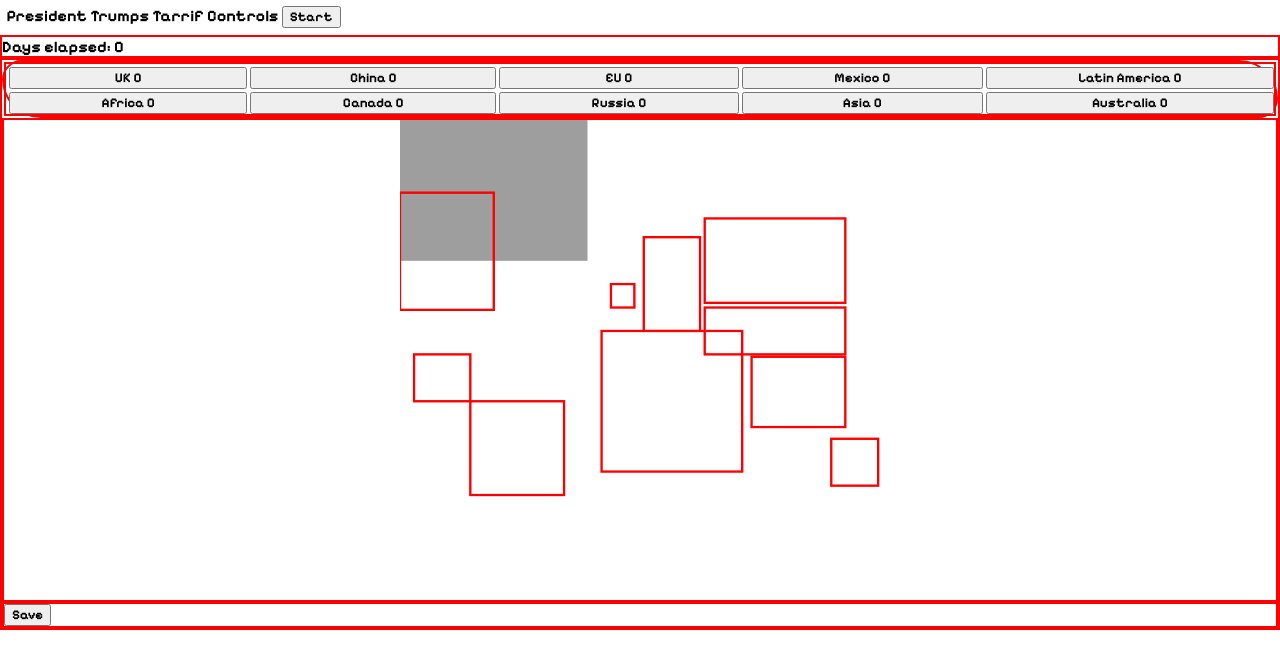
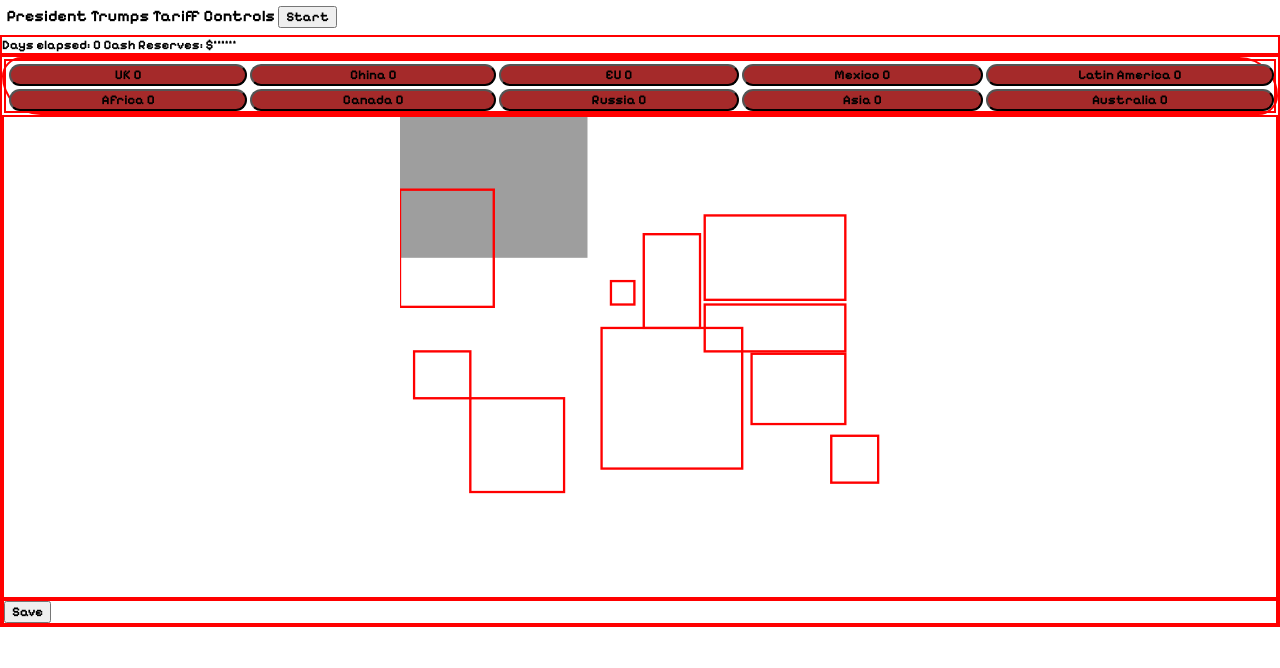
Before and after one commit to deye1986/tariffGame, a plain HTML site: page index.html in a window 1280 px wide. Drawn offline with Linux system fonts and the light colour scheme.

Commit message:
Stylesheet changes, flag images uploaded for testing within dialog box. Image file uploaded.

```diff
--- a/app.js
+++ b/app.js
@@ -65,7 +65,9 @@
       { tarrif: 40, response: 'Oh you better not you god damn America, we will not be bullied!' },
       { tarrif: 60, response: 'Oh no, not cool America, we will sell your bonds if you carry on' },
       { tarrif: 100, response: "We don't care America, you need us more than we need you!" }
-    ] },
+    ],
+    flagImage: 'flags/flagImageChina.png'
+  },
   { id: 3, name: 'EU', tarrif: 0,
     imgCords: { x: 580, y: 350, width: 120, height: 200 } },
   { id: 4, name: 'Mexico', tarrif: 0,
--- a/index.html
+++ b/index.html
@@ -10,14 +10,15 @@
 </head>
 <body>
     <header>
-        President Trumps Tarrif Controls
+        President Trumps Tariff Controls
       <button onclick="playTime = setInterval(counter, 1000)"
         id="start-game-button" type="button">
         Start
       </button>
     </header>
     <div class="game-status">
-      <p>Days elapsed: <span id="game-timer">0</span></p>
+      <p id="days-elapsed-text">Days elapsed: <span id="game-timer">0</span> Cash Reserves:
+      <span id="cash-reserves-text">$******</span></p>
     </div>
     <nav>
 
--- a/styles.css
+++ b/styles.css
@@ -1,4 +1,3 @@
-/* element edges to be removed when finished */
 
 @font-face {
   font-family: 'PixelifySans-Bold';
@@ -18,6 +17,19 @@
   padding: 0.2rem;
  }
 
+ canvas{
+    padding: 0;
+    margin: auto;
+    display: block;
+    max-height: 30em;
+    max-width: 40em;
+}
+
+.game-container{
+    display: grid;
+    grid-template-columns: 1fr;
+ }
+
 #button-container {
   display: grid;
   grid-template-columns: auto auto auto auto auto;
@@ -26,26 +38,27 @@
 #button-container button {
   margin-left: 0.2rem;
   margin-top: 0.2rem;
+  border-radius: 1em;
+  background-color: brown;
  }
 
 div, main{
-    border: 2px solid red;
+    border: 2px solid red; /* element edges to be removed when finished */
 }
 
 /* GUI */
 
-canvas{
-    max-height: 30em;
-    max-width: 40em;
+.game-status{
+    display: grid;
+    grid-template-columns: auto auto;
 }
 
-.game-container{
-    display: grid;
-    grid-template-columns: 1fr;
-
+#days-elapsed-text{
+    font-size: small;
 }
 
-.game-status{
+#cash-reserves-text{
+    justify-content: center;
 }
 
 .game-controls{
@@ -60,21 +73,6 @@
     padding: 1em;
 }
 
-canvas {
-  padding: 0;
-  margin: auto;
-  display: block;
-}
-.test-ticker-button{
-    margin: 1em;
-    padding: 1em;
-}
-
-#id {
-
-}
-
-
 @media screen {
     * {
         margin: 0;
```
Also changed, not shown: flags/flagImageRussia.png (added), flags/imageAtdAvatar_20250422_201218_0000.png (added), flags/mergers/flagEUxRussia.jpg (added), flags/mergers/flagRepublicanxAustralia.jpg (added). Lines whose indentation alone changed are shown as unchanged.
